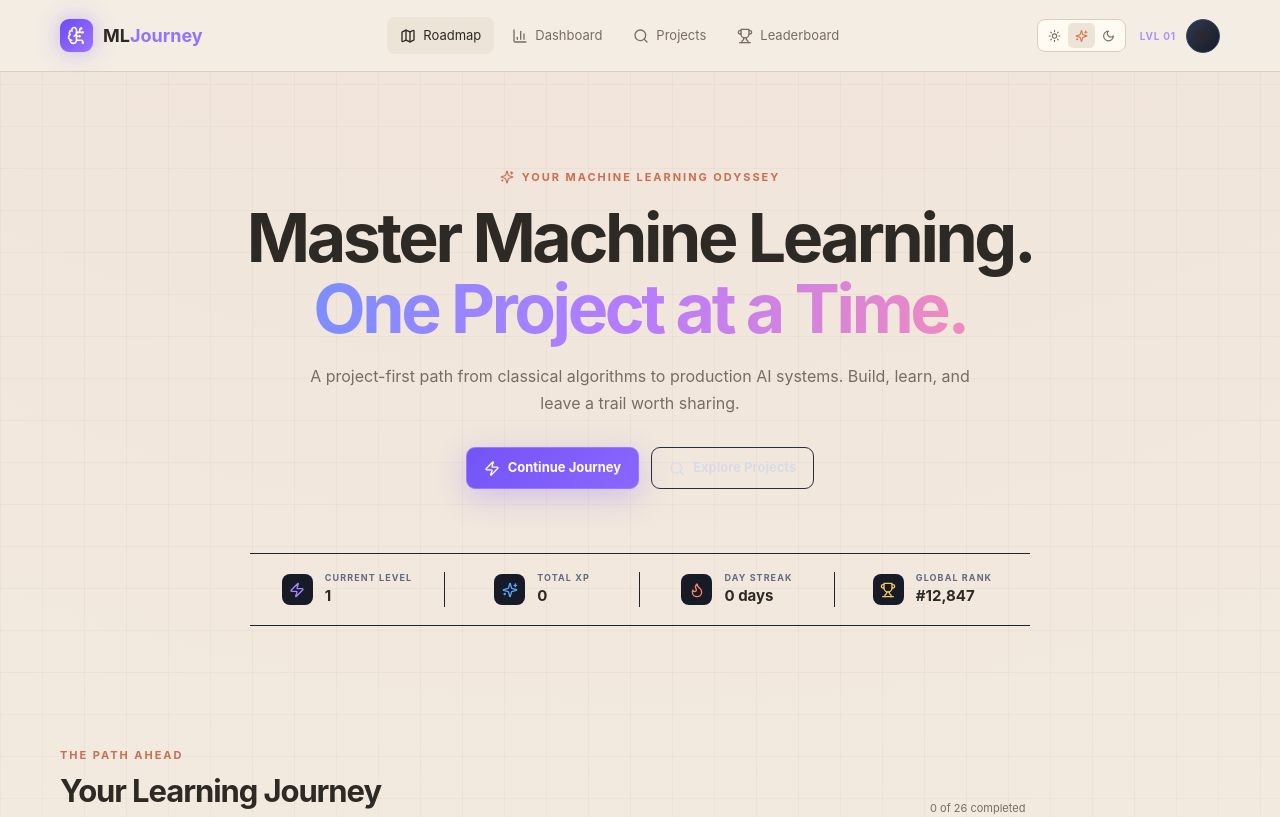
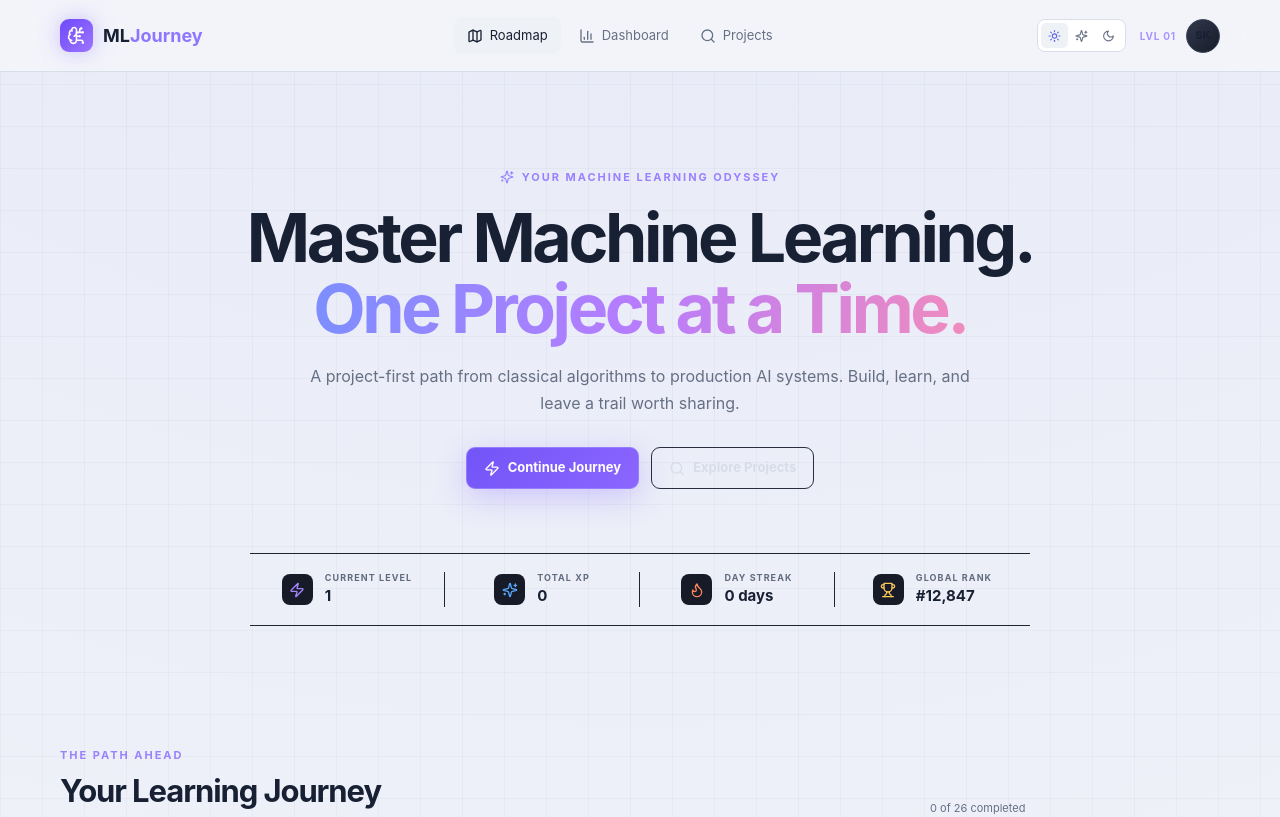
Before and after one commit to shivam2003-dev/ml-learning-journey, a Next.js app: page / in a window 1280 px wide. Shown: the top 817 px of the page. Built offline with nearby package versions, Linux system fonts and the light colour scheme; what better-react-mathjax would draw is missing.

Commit message:
fix: make light theme default and simplify navigation

```diff
--- a/app/layout.tsx
+++ b/app/layout.tsx
@@ -12,7 +12,7 @@ export const metadata: Metadata = {
 
 export default function RootLayout({ children }: Readonly<{ children: React.ReactNode }>) {
   return (
-    <html lang="en">
+    <html lang="en" data-learning-theme="light" suppressHydrationWarning>
       <body><Providers>{children}</Providers></body>
     </html>
   );
--- a/components/header.tsx
+++ b/components/header.tsx
@@ -1,7 +1,7 @@
 "use client";
 
 import Link from "next/link";
-import { BarChart3, Map, Search, Trophy } from "lucide-react";
+import { BarChart3, Map, Search } from "lucide-react";
 import { Logo } from "./icons";
 import { ThemeToggle } from "./walkthrough/theme-toggle";
 
@@ -12,7 +12,6 @@ export function Header({ active = "roadmap" }: { active?: string }) {
       <Link className={active === "roadmap" ? "active" : ""} href="/"><Map size={16}/> Roadmap</Link>
       <Link className={active === "dashboard" ? "active" : ""} href="/dashboard"><BarChart3 size={16}/> Dashboard</Link>
       <Link className={active === "projects" ? "active" : ""} href="/projects"><Search size={16}/> Projects</Link>
-      <a href="#leaderboard"><Trophy size={16}/> Leaderboard</a>
     </nav>
     <div className="profile"><ThemeToggle/><span className="profile-level">LVL 01</span><span className="avatar">SK</span></div>
   </header>;
--- a/components/walkthrough/theme-toggle.tsx
+++ b/components/walkthrough/theme-toggle.tsx
@@ -6,8 +6,8 @@ import { useEffect, useState } from "react";
 type Theme = "light" | "anthropic" | "dark";
 
 export function ThemeToggle() {
-  const [theme, setTheme] = useState<Theme>("anthropic");
-  useEffect(() => { const saved = localStorage.getItem("ml-walkthrough-theme") as Theme | null; const next = saved ?? "anthropic"; setTheme(next); document.documentElement.dataset.learningTheme = next; }, []);
+  const [theme, setTheme] = useState<Theme>("light");
+  useEffect(() => { const saved = localStorage.getItem("ml-walkthrough-theme") as Theme | null; const next = saved ?? "light"; setTheme(next); document.documentElement.dataset.learningTheme = next; }, []);
   const choose = (next: Theme) => { setTheme(next); localStorage.setItem("ml-walkthrough-theme", next); document.documentElement.dataset.learningTheme = next; };
   return <div className="walk-theme" aria-label="Site theme">
     <button className={theme === "light" ? "active" : ""} onClick={() => choose("light")} title="Light mode"><Sun/></button>
```
